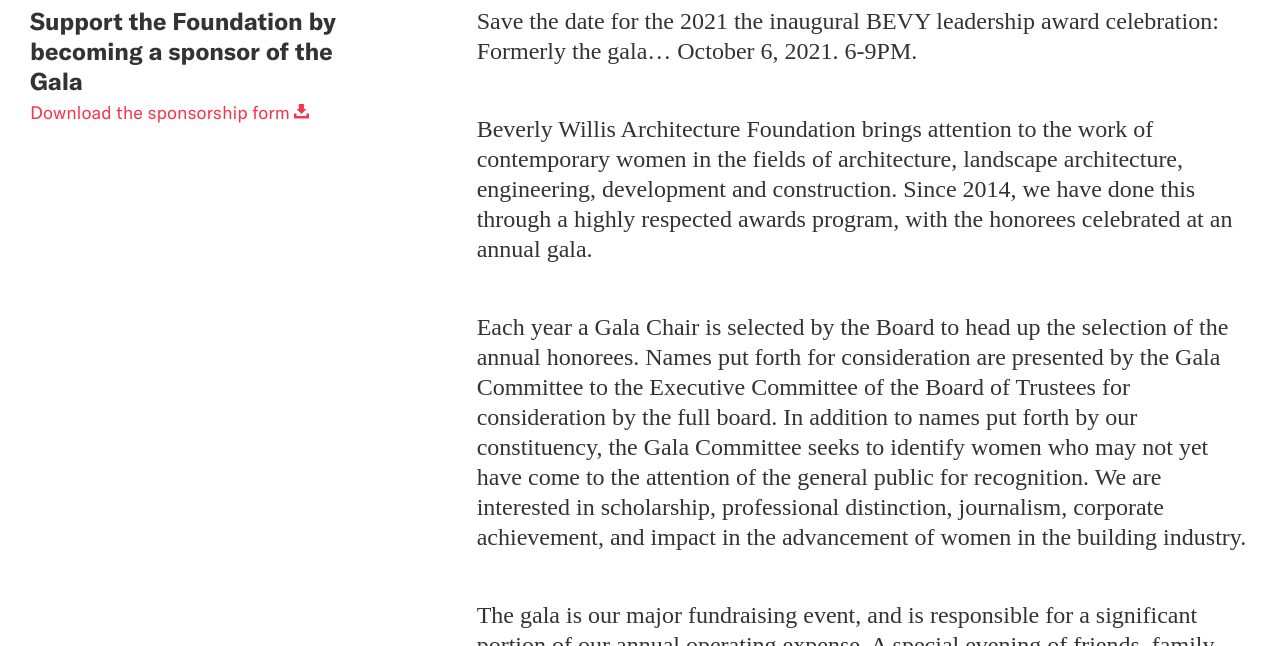
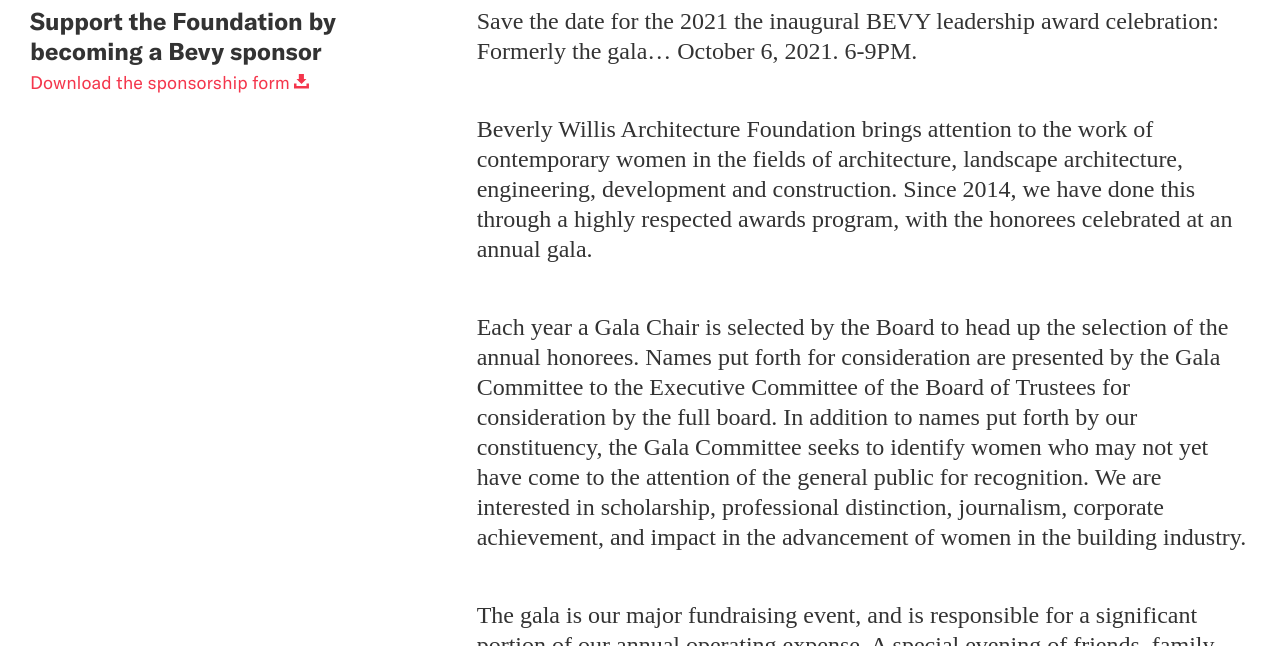
Before and after one commit to jengalas/bwaf-bbw, a Jekyll site: the page built from _programs/leadership-awards-gala.md, in a window 1280 px wide and 900 px high, scrolled down 532 px, cut to the strip 254-900 px from the top of the window. Built offline with Jekyll 4.4.1, drawn with Linux system fonts in a browser that asks for light colours; some web fonts are replaced.

Commit message:
Update from Forestry.io Aislinn McNamara updated _programs/leadership-awards-gala.md

```diff
--- a/_programs/leadership-awards-gala.md
+++ b/_programs/leadership-awards-gala.md
@@ -33,9 +33,9 @@
   include_left-hand_column_text_: true
   lefthand_text:
     header_type: Text with Download
-    text: Support the Foundation by becoming a sponsor of the Gala
+    text: Support the Foundation by becoming a Bevy sponsor
     link_text: Download the sponsorship form
-    download: ''
+    download: https://www.dropbox.com/s/04kjv5m7xwrl3dg/BWAF%20Bevy%202021_Sponsorship%20Form.pdf?dl=0
     link_url: ''
   text_block: "Save the date for the 2021 the inaugural BEVY leadership award celebration:
     Formerly the gala... October 6, 2021. 6-9PM. \n\nBeverly Willis Architecture Foundation
```
